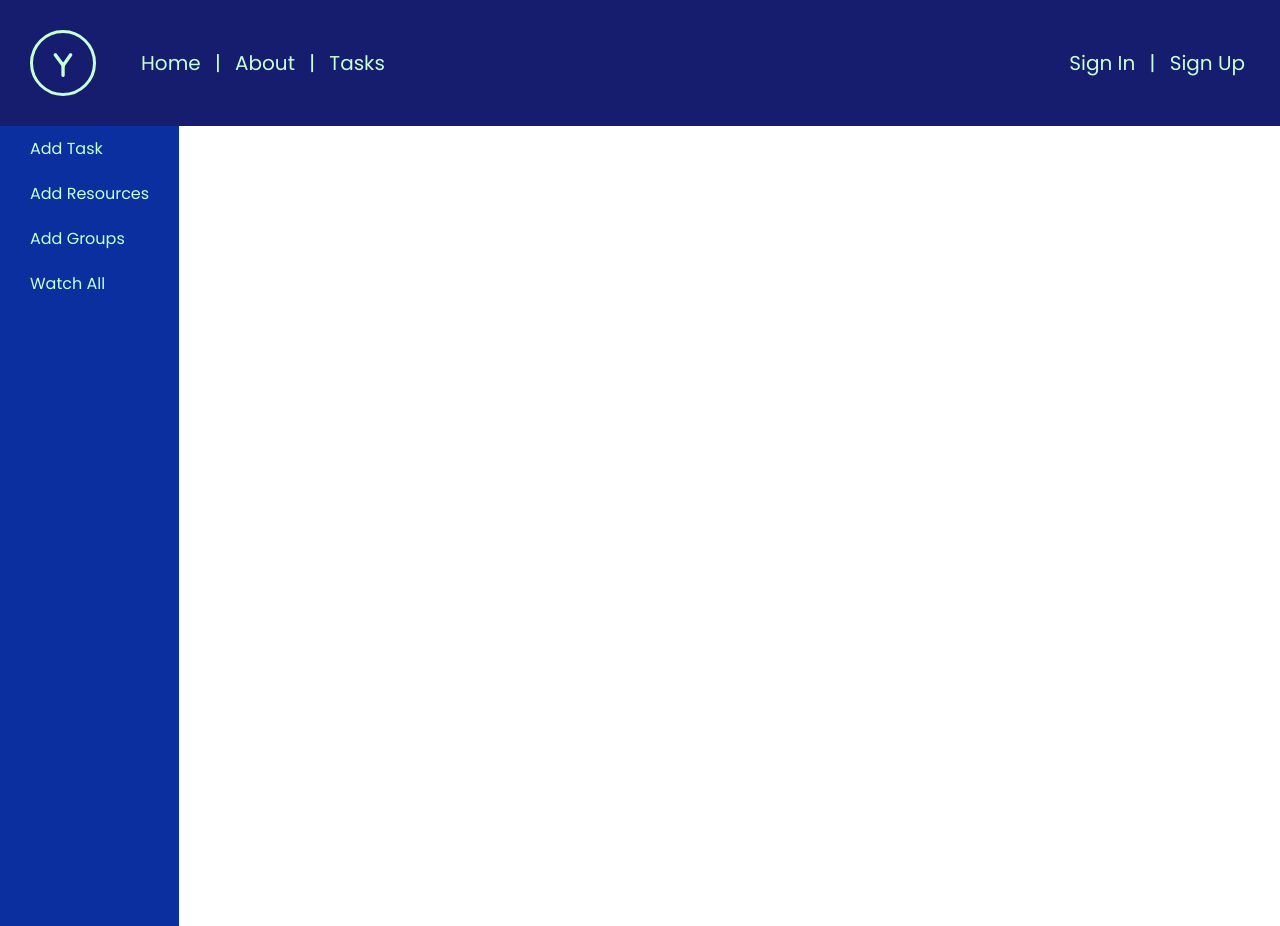
After one commit to Yegor2305/YTaskScheduler, a Django app: template y_task_scheduler/main/templates/main/tasks.html in a window 1280 px wide. The commit adds this page. Run offline with Django 5.2, Linux system fonts and the light colour scheme; the template is opened without the code that fills it: most values are stand-ins (such as "Sample title", 1, 10 or a date in 2020).

Commit message:
Added js, renamed some files, modified tasks page

```diff
--- /dev/null
+++ b/y_task_scheduler/main/static/css/main/tasks.css
@@ -0,0 +1,23 @@
+.container{
+    width: 100%;
+    height: 100%;
+    display: flex;
+    flex-direction: row;
+}
+
+.left-side-menu{
+    display: flex;
+    flex-direction: column;
+    background-color: #0B2F9F;
+}
+
+.menu-item{
+    color: #C7FFD8;
+    text-decoration: none;
+    padding: 10px 30px;
+}
+
+.menu-item:hover{
+    color: #0B2F9F;
+    background-color: #98DED9;
+}
--- a/y_task_scheduler/main/templates/main/base.html
+++ b/y_task_scheduler/main/templates/main/base.html
@@ -6,6 +6,7 @@
     <meta name="viewport" content="width=device-width, initial-scale=1.0">
     <link rel="stylesheet" href="{% static 'css/main/base.css' %}">
     {% block style %} {% endblock %}
+    {% block script %} {% endblock %}
     <title>{% block title %} {% endblock %}</title>
 </head>
 <body>
@@ -33,7 +34,7 @@
         </div>
     </div>
     <div class="container">
-        {% block content %} {% endblock %}
+    {% block content %} {% endblock %}
     </div>
 </body>
 </html>
--- /dev/null
+++ b/y_task_scheduler/main/templates/main/tasks.html
@@ -0,0 +1,18 @@
+{% extends 'main/base.html' %}
+{% load static %}
+
+{% block style %} <link rel="stylesheet" href="{% static 'css/main/tasks.css' %}"> {% endblock %}
+
+{% load static %}
+{% block script %} <script src="{% static 'js/main/script.js' %}" defer></script> {% endblock %}
+{% block title %} {{ title }} {% endblock %}
+
+{% block content %}
+    <div class="left-side-menu">
+        <a href="" class="menu-item">Add Task</a>
+        <a href="" class="menu-item">Add Resources</a>
+        <a href="" class="menu-item">Add Groups</a>
+        <a href="" class="menu-item">Watch All</a>
+    </div>
+
+{% endblock %}
--- a/y_task_scheduler/main/views.py
+++ b/y_task_scheduler/main/views.py
@@ -20,7 +20,7 @@ def personal_page(request):
     if request.user.is_superuser:
         return redirect("sign-in")
 
-    return render(request, 'main/personal_page.html', {"title": f"{request.user} | Tasks", "user": request.user})
+    return render(request, 'main/tasks.html', {"title": f"{request.user} | Tasks", "user": request.user})
 
 def another(request):
     return render(request, 'main/about.html', {"title": "About"})
--- a/y_task_scheduler/y_task_scheduler/settings.py
+++ b/y_task_scheduler/y_task_scheduler/settings.py
@@ -126,7 +126,7 @@ USE_TZ = True
 # Static files (CSS, JavaScript, Images)
 # https://docs.djangoproject.com/en/5.1/howto/static-files/
 
-STATIC_URL = 'static/'
+STATIC_URL = '/static/'
 
 # Default primary key field type
 # https://docs.djangoproject.com/en/5.1/ref/settings/#default-auto-field
```
Also changed, not shown: y_task_scheduler/main/templates/main/personal_page.html (deleted, +0 -10 lines), y_task_scheduler/main/static/js/main/script.js (added).
